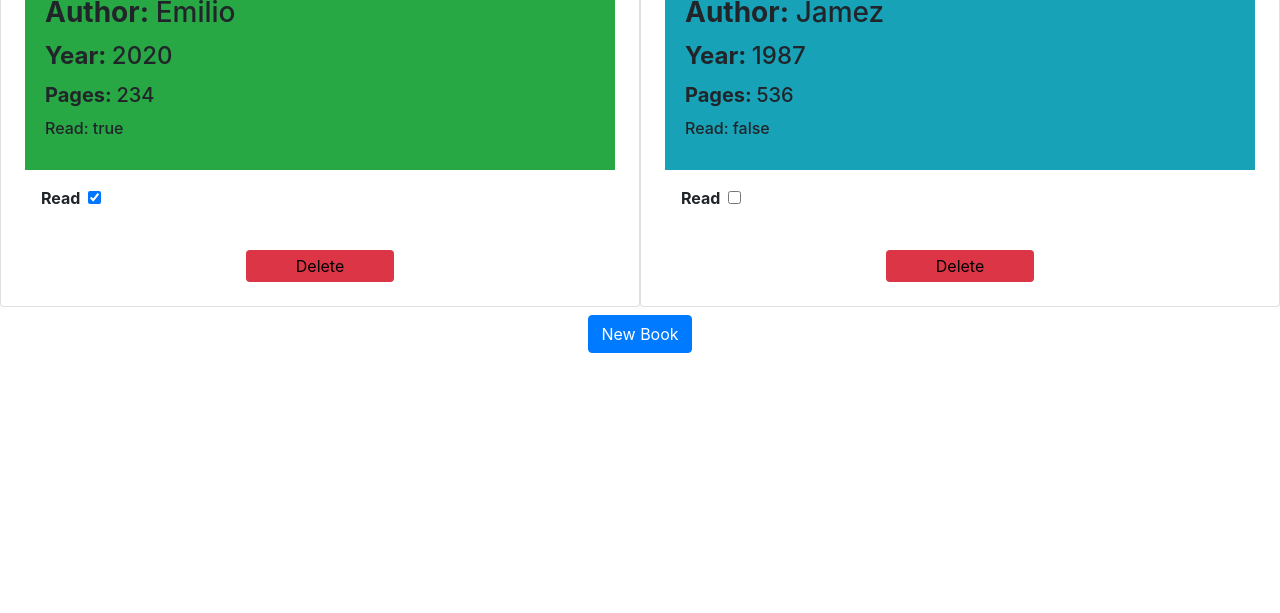
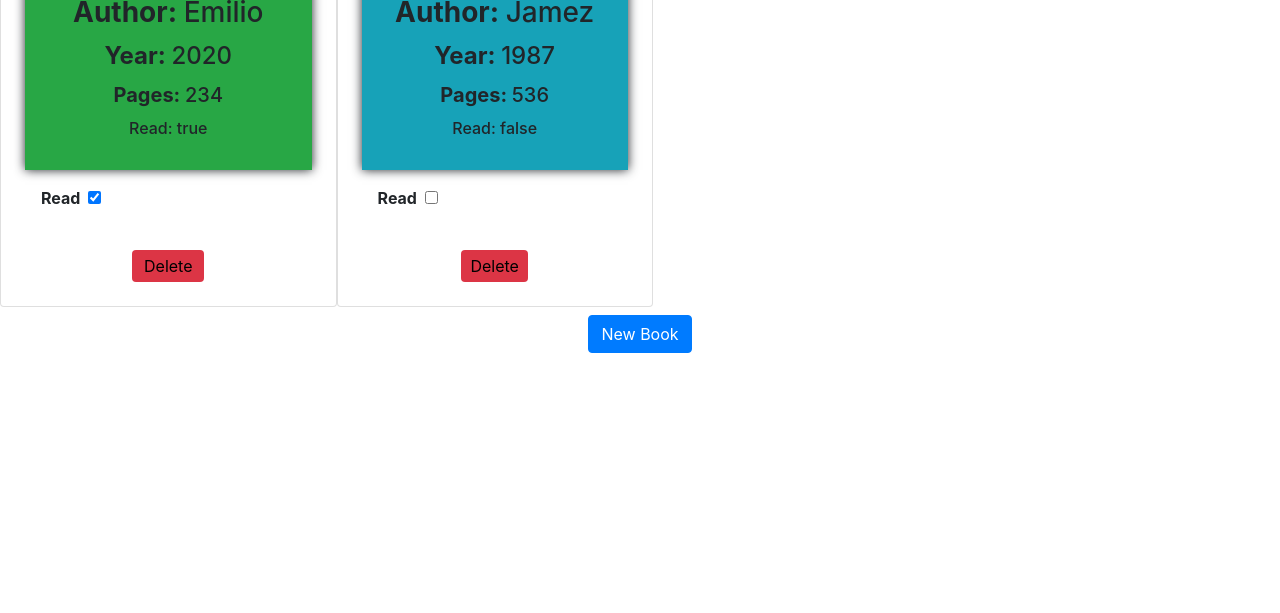
Before and after one commit to emiliocm9/JavaScript_Library, a plain HTML site: page index.html in a window 1280 px wide. Shown: the part 187-800 px from the top of the page. Drawn offline with nearby package versions, Linux system fonts and the light colour scheme.

Commit message:
style: shadow for book container

```diff
--- a/assets/scripts/script.js
+++ b/assets/scripts/script.js
@@ -21,10 +21,10 @@ function bookDisplay(book) {
   const bookIndex = myLibrary.indexOf(book);
 
   const myCard = document.createElement('div');
-  myCard.className = 'card w-50 p-4';
+  myCard.className = 'card w-33 p-4';
   myCard.setAttribute('data-index', `${bookIndex}`);
   myCard.innerHTML = `
-    <div class="card-body bg-info">
+    <div class="card-body bg-info text-center shadow-gen">
       <h2 class="card-title"><span class="font-weight-bold">Title: </span>${book.title}</h2>
       <h3 class="card-title"><span class="font-weight-bold">Author: </span>${book.author}</h3>
       <h4 class="card-title"><span class="font-weight-bold">Year: </span>${book.year}</h4>
--- /dev/null
+++ b/assets/styles/style.css
@@ -0,0 +1,3 @@
+.shadow-gen {
+  box-shadow: 0 0 10px;
+}
--- a/index.html
+++ b/index.html
@@ -5,6 +5,7 @@
   <meta name="viewport" content="width=device-width, initial-scale=1.0">
   <link rel="stylesheet" href="https://stackpath.bootstrapcdn.com/bootstrap/4.3.1/css/bootstrap.min.css" integrity="sha384-ggOyR0iXCbMQv3Xipma34MD+dH/1fQ784/j6cY/iJTQUOhcWr7x9JvoRxT2MZw1T" crossorigin="anonymous">
   <script src="https://kit.fontawesome.com/b8f781cebc.js" crossorigin="anonymous"></script>
+  <link rel="stylesheet" href="assets/styles/style.css">
   <title>Library</title>
 </head>
 <body>
```
